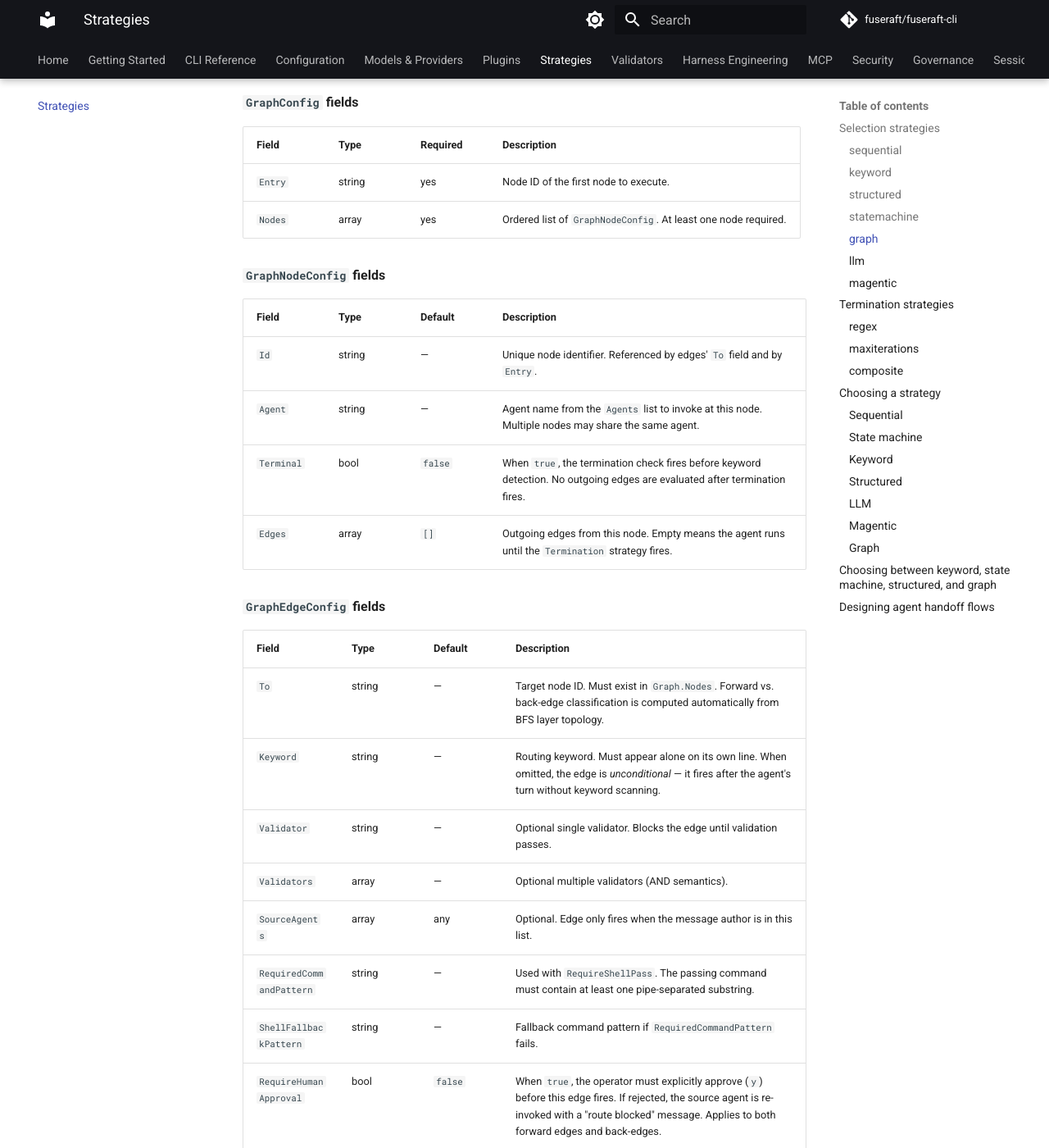
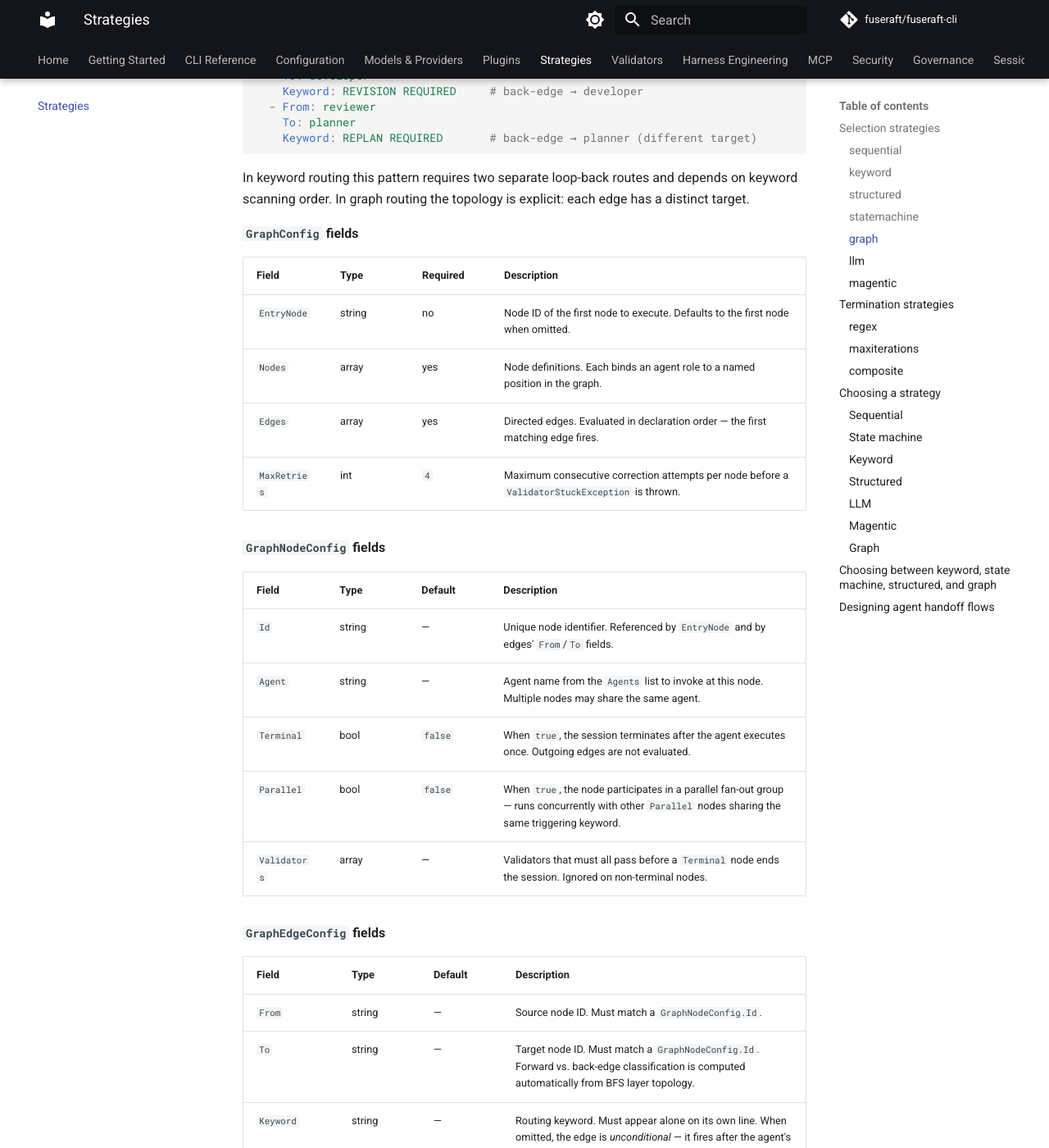
Before and after one commit to fuseraft/fuseraft-cli, an MkDocs documentation site: the page built from docs/strategies.md, in a window 1280 px wide and 1400 px high, scrolled down 11869 px. Shown: the whole window at 82% size. Built offline with MkDocs 1.6.1 and Material for MkDocs 9.7.7, drawn with Linux system fonts in a browser that asks for light colours; comment, search, counter and statistics services are not loaded; some of the changed text lies outside the part shown.

Commit message:
docs: fix stale and inaccurate content in strategies.md
- graph: Entry → EntryNode; edges restructured from nested-per-node to
  flat Edges list with From/To fields (matches GraphConfig/GraphEdgeConfig)
- graph tables: add missing Edges, MaxRetries, From, Parallel, Validators
  fields; remove non-existent Edges field from GraphNodeConfig; fix
  ShellFallbackPattern description (RequireWriteFile alternative, not a
  RequiredCommandPattern fallback)
- keyword/statemachine: correct matching description from "strict alone on
  own line" to relaxed (start-of-line + whitespace/punctuation also fires)
- graph: document that it uses strict matching (IsKeywordOnOwnLineStrict),
  which differs from keyword routing's relaxed IsKeywordOnOwnLine
- comparison table and graph→keyword migration note updated accordingly

````diff
--- a/docs/strategies.md
+++ b/docs/strategies.md
@@ -71,7 +71,7 @@ Selection:
 
 1. **Tool-call routing (preferred):** If the agent calls `handoff(route_keyword: "...")` via the `Handoff` plugin, the argument is used directly as the routing keyword — no text scanning occurs. This is the most reliable signal because it is a typed function argument, not free text. fuseraft also terminates the agent's tool loop immediately when `handoff` is called, so the agent cannot accidentally call other tools after signalling completion. Add `- Handoff` to an agent's `Plugins` list and instruct it to `call handoff(route_keyword: "KEYWORD")` instead of emitting the keyword as text.
 2. **Text scanning (fallback):** If no `handoff` tool call is present, the response text is scanned for every keyword configured in `Routes`.
-3. **Strict matching** — a text keyword matches only when it appears **alone on its own line** (after stripping markdown formatting characters `*` and `_`). A keyword embedded in a sentence or used as a prose section header (e.g. `BUGS FOUND: 3 failures`) does not match. This prevents accidental routing when agents reference another role's keyword in their output.
+3. **Line matching** — a text keyword matches when it appears **alone on its own line** (exact match) or at the **start of a line followed by whitespace or punctuation** (e.g. `BUGS FOUND: all issues fixed`), after stripping markdown formatting characters `*` and `_`. A keyword embedded mid-sentence does not match. This prevents accidental routing when agents reference another role's keyword in their output.
 4. If **multiple** text keywords appear on their own lines in the same response, the response is rejected as ambiguous and a correction is injected asking the agent to use exactly one keyword. This prevents silent first-match bias from config ordering.
 5. The **single** matched keyword is checked against `SourceAgents` — the route only fires if the message author is in that list (or if `SourceAgents` is omitted).
 6. If a route has validators (`Validator` or `Validators`), they run before the route fires. If validation fails, the source agent is re-invoked with an error message injected.
@@ -267,7 +267,7 @@ Selection:
 6. If no signal is detected, the current state's agent is re-invoked with a nudge listing the available signals.
 7. A `Terminal: true` state re-invokes its agent every turn until the `Termination` strategy fires — it has no outgoing transitions.
 
-**Signal detection rules** are the same as keyword routing: the signal must appear alone on its own line (after stripping `*`/`_` markdown). Agents may also use the `Handoff` plugin (`handoff(route_keyword: "SIGNAL")`) for typed, unambiguous signalling.
+**Signal detection rules** are the same as keyword routing: the signal must appear alone on its own line or at the start of a line followed by whitespace or punctuation (after stripping `*`/`_` markdown). Agents may also use the `Handoff` plugin (`handoff(route_keyword: "SIGNAL")`) for typed, unambiguous signalling.
 
 **`StateMachineConfig` fields**
 
@@ -338,50 +338,50 @@ A declarative directed graph where each agent is bound to a named node and edges
 Selection:
   Type: graph
   Graph:
-    Entry: planner
+    EntryNode: planner
     Nodes:
       - Id: planner
         Agent: Planner
-        Edges:
-          - To: developer
-            Keyword: "HANDOFF TO DEVELOPER"
-            Validators:
-              - RequireBrief
-
       - Id: developer
         Agent: Developer
-        Edges:
-          - To: tester
-            Keyword: "HANDOFF TO TESTER"
-            Validators:
-              - RequireWriteFile
-              - RequireShellPass
-          - To: planner
-            Keyword: REPLAN REQUIRED
-
       - Id: tester
         Agent: Tester
-        Edges:
-          - To: reviewer
-            Keyword: "HANDOFF TO REVIEWER"
-            Validators:
-              - TestReportValid
-          - To: developer
-            Keyword: BUGS FOUND
-
       - Id: reviewer
         Agent: Reviewer
-        Edges:
-          - To: approved
-            Keyword: APPROVED
-            Validators:
-              - RequireReviewJudgement
-          - To: developer
-            Keyword: REVISION REQUIRED
-
       - Id: approved
         Agent: Reviewer
         Terminal: true
+    Edges:
+      - From: planner
+        To: developer
+        Keyword: "HANDOFF TO DEVELOPER"
+        Validators:
+          - RequireBrief
+      - From: developer
+        To: tester
+        Keyword: "HANDOFF TO TESTER"
+        Validators:
+          - RequireWriteFile
+          - RequireShellPass
+      - From: developer
+        To: planner
+        Keyword: REPLAN REQUIRED
+      - From: tester
+        To: reviewer
+        Keyword: "HANDOFF TO REVIEWER"
+        Validators:
+          - TestReportValid
+      - From: tester
+        To: developer
+        Keyword: BUGS FOUND
+      - From: reviewer
+        To: approved
+        Keyword: APPROVED
+        Validators:
+          - RequireReviewJudgement
+      - From: reviewer
+        To: developer
+        Keyword: REVISION REQUIRED
 ```
 
 **How it works**
@@ -389,7 +389,7 @@ Selection:
 1. **BFS layer assignment:** at startup, fuseraft computes a BFS layer for every node from the entry node following only forward edges. Edges are classified as *forward* (target layer > source layer) or *back-edges* (target layer ≤ source layer).
 2. **Forward edges** activate the target agent in the current multi-agent phase via normal framework messaging.
 3. **Back-edges** break the current phase. When a back-edge keyword is detected and all validators pass, the orchestrator terminates the active phase and restarts execution from the target node.
-4. **Keyword detection** uses the same rules as keyword routing: the keyword must appear alone on its own line (after stripping `*`/`_` markdown), or be emitted via the `Handoff` plugin (`handoff(route_keyword: "KEYWORD")`). Only the current node's outgoing edges are checked — keywords that belong to other nodes are ignored.
+4. **Keyword detection** uses strict line matching: the keyword must appear **alone on its own line** with no trailing text (after stripping `*`/`_` markdown), or be emitted via the `Handoff` plugin (`handoff(route_keyword: "KEYWORD")`). This is stricter than keyword routing — a keyword at the start of a line followed by punctuation (e.g. `APPROVED: see notes`) does not match in graph mode. Only the current node's outgoing edges are checked — keywords that belong to other nodes are ignored.
 5. **Terminal nodes** (`Terminal: true`) invoke the termination check before keyword detection. Back-edges on a terminal node are unreachable — if you need a terminal outcome with evidence gating, use a routing node whose forward edge points to a separate terminal node with validators on that edge.
 6. **Unconditional edges** (no `Keyword`) fire automatically after the agent's turn without keyword scanning. Unconditional forward edges hand off immediately; unconditional back-edges break the phase immediately.
 
@@ -398,21 +398,24 @@ Selection:
 A single node may declare back-edges to different target nodes — the key differentiator from keyword routing's loop-back conventions. In the example below the `reviewer` node routes back to two different targets depending on which keyword fires:
 
 ```yaml
-- Id: reviewer
-  Agent: Reviewer
-  Edges:
-    - To: approved
-      Keyword: APPROVED
-      Validators:
-        - RequireReviewJudgement
-    - To: developer
-      Keyword: REVISION REQUIRED     # back-edge → developer
-    - To: planner
-      Keyword: REPLAN REQUIRED       # back-edge → planner (different target)
-
-- Id: approved
-  Agent: Reviewer
-  Terminal: true
+Nodes:
+  - Id: reviewer
+    Agent: Reviewer
+  - Id: approved
+    Agent: Reviewer
+    Terminal: true
+Edges:
+  - From: reviewer
+    To: approved
+    Keyword: APPROVED
+    Validators:
+      - RequireReviewJudgement
+  - From: reviewer
+    To: developer
+    Keyword: REVISION REQUIRED     # back-edge → developer
+  - From: reviewer
+    To: planner
+    Keyword: REPLAN REQUIRED       # back-edge → planner (different target)
 ```
 
 In keyword routing this pattern requires two separate loop-back routes and depends on keyword scanning order. In graph routing the topology is explicit: each edge has a distinct target.
@@ -421,29 +424,33 @@ In keyword routing this pattern requires two separate loop-back routes and depen
 
 | Field | Type | Required | Description |
 |-------|------|----------|-------------|
-| `Entry` | string | yes | Node ID of the first node to execute. |
-| `Nodes` | array | yes | Ordered list of `GraphNodeConfig`. At least one node required. |
+| `EntryNode` | string | no | Node ID of the first node to execute. Defaults to the first node when omitted. |
+| `Nodes` | array | yes | Node definitions. Each binds an agent role to a named position in the graph. |
+| `Edges` | array | yes | Directed edges. Evaluated in declaration order — the first matching edge fires. |
+| `MaxRetries` | int | `4` | Maximum consecutive correction attempts per node before a `ValidatorStuckException` is thrown. |
 
 **`GraphNodeConfig` fields**
 
 | Field | Type | Default | Description |
 |-------|------|---------|-------------|
-| `Id` | string | — | Unique node identifier. Referenced by edges' `To` field and by `Entry`. |
+| `Id` | string | — | Unique node identifier. Referenced by `EntryNode` and by edges' `From`/`To` fields. |
 | `Agent` | string | — | Agent name from the `Agents` list to invoke at this node. Multiple nodes may share the same agent. |
-| `Terminal` | bool | `false` | When `true`, the termination check fires before keyword detection. No outgoing edges are evaluated after termination fires. |
-| `Edges` | array | `[]` | Outgoing edges from this node. Empty means the agent runs until the `Termination` strategy fires. |
+| `Terminal` | bool | `false` | When `true`, the session terminates after the agent executes once. Outgoing edges are not evaluated. |
+| `Parallel` | bool | `false` | When `true`, the node participates in a parallel fan-out group — runs concurrently with other `Parallel` nodes sharing the same triggering keyword. |
+| `Validators` | array | — | Validators that must all pass before a `Terminal` node ends the session. Ignored on non-terminal nodes. |
 
 **`GraphEdgeConfig` fields**
 
 | Field | Type | Default | Description |
 |-------|------|---------|-------------|
-| `To` | string | — | Target node ID. Must exist in `Graph.Nodes`. Forward vs. back-edge classification is computed automatically from BFS layer topology. |
+| `From` | string | — | Source node ID. Must match a `GraphNodeConfig.Id`. |
+| `To` | string | — | Target node ID. Must match a `GraphNodeConfig.Id`. Forward vs. back-edge classification is computed automatically from BFS layer topology. |
 | `Keyword` | string | — | Routing keyword. Must appear alone on its own line. When omitted, the edge is *unconditional* — it fires after the agent's turn without keyword scanning. |
 | `Validator` | string | — | Optional single validator. Blocks the edge until validation passes. |
-| `Validators` | array | — | Optional multiple validators (AND semantics). |
+| `Validators` | array | — | Optional multiple validators (AND semantics). Takes precedence over `Validator` when both are set. |
 | `SourceAgents` | array | any | Optional. Edge only fires when the message author is in this list. |
 | `RequiredCommandPattern` | string | — | Used with `RequireShellPass`. The passing command must contain at least one pipe-separated substring. |
-| `ShellFallbackPattern` | string | — | Fallback command pattern if `RequiredCommandPattern` fails. |
+| `ShellFallbackPattern` | string | — | Used with `RequireWriteFile`. A shell command matching this pattern is accepted in lieu of `write_file`. |
 | `RequireHumanApproval` | bool | `false` | When `true`, the operator must explicitly approve (`y`) before this edge fires. If rejected, the source agent is re-invoked with a "route blocked" message. Applies to both forward edges and back-edges. |
 | `RecoveryAgent` | string | — | Optional. Agent to invoke for one intervention turn when a validator has failed two or more consecutive times on this edge. The recovery agent receives a diagnostic message and may fix the blocking issue. Activates at most once per edge per session. |
 
@@ -663,7 +670,7 @@ Graph fits naturally when:
 - The pipeline is a directed graph, not a strict linear sequence — phases fan out or converge in ways that are cleaner to express as nodes and edges than as a flat route table
 - You still want validators on individual edges (graph edges support the full `Validators` / `RequiredCommandPattern` surface, the same as keyword routes)
 
-Graph and keyword routing use the same signal mechanism (keyword on own line, or `handoff()` plugin). Migrating an existing keyword config to graph requires mapping agents to node IDs and routes to edges. The main addition is the explicit `Entry` node and the `Id`/`To` structure on each edge.
+Graph and keyword routing use the same `handoff()` plugin for typed signalling, but their text-scan rules differ: keyword routing uses relaxed matching (keyword at start of line followed by whitespace or punctuation also fires), while graph uses strict matching (keyword must be alone on its own line, no trailing text). Migrating an existing keyword config to graph requires mapping agents to node IDs and routes to edges. The main addition is the explicit `EntryNode` and the flat `Edges` list with `From`/`To` fields.
 
 **What graph trades away:** lossless compaction and Verifier integration. For hallucination-resistant routing where agents cannot route themselves to an unexpected node, state machine remains the stronger choice.
 
````
Also changed, not shown: other parts of docs/strategies.md (+1 -1 lines).
